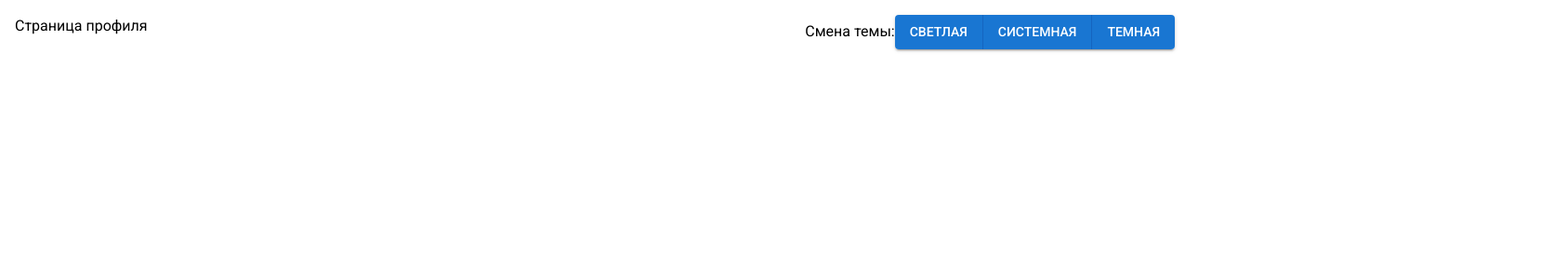
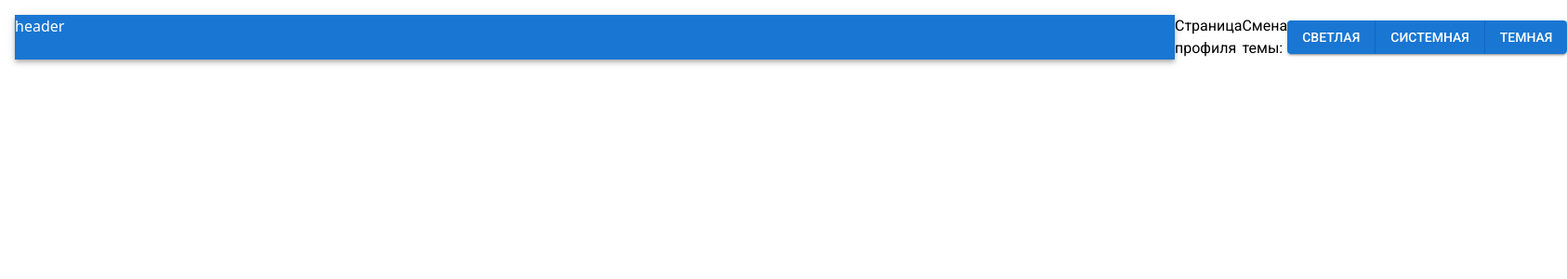
Before and after one commit to kaskodim/delivery-app, a Next.js app: page /profile in a window 1280 px wide. Shown: the top 300 px of the page at 93% size, 1686 px wide, since content can reach past the window. Built offline with nearby package versions, Linux system fonts and the light colour scheme; what @mui/material-nextjs would draw is missing.

Commit message:
исправление бага с мерцанием темы и соотвествующей ошибки от nextjs #56

```diff
--- a/src/app/profile/page.tsx
+++ b/src/app/profile/page.tsx
@@ -1,12 +1,13 @@
 "use server";
 
 import React from "react";
-import { Typography } from "@mui/material";
+import { AppBar, Typography } from "@mui/material";
 import ThemeSelector from "@/components/ThemeSelector";
 
 const ProfilePage = () => {
   return (
     <div className={"flex justify-between w-full"}>
+      <AppBar position="static">header</AppBar>
       <Typography>Страница профиля</Typography>
       <ThemeSelector />
     </div>
--- a/src/providers/themeContext/CustomThemeProvider.tsx
+++ b/src/providers/themeContext/CustomThemeProvider.tsx
@@ -1,13 +1,18 @@
 "use client";
 
-import { FC, PropsWithChildren, useCallback, useMemo, useState } from "react";
+import { FC, PropsWithChildren, useCallback, useEffect, useMemo, useState } from "react";
 import { ModeTheme, ThemeContext, ThemePreference } from "@/providers/themeContext/themeContext";
 import { ThemeProvider } from "@mui/material/styles";
 import { generateAppTheme } from "@/styles/theme";
 import { getSystemTheme } from "@/lib/getSystemTheme";
 
 export const CustomThemeProvider: FC<PropsWithChildren> = ({ children }) => {
+  const [didMount, setDidMount] = useState(false);
   const [mode, setMode] = useState<ModeTheme>(getSystemTheme());
+
+  useEffect(() => {
+    setDidMount(true);
+  }, []);
 
   const changeMode = useCallback(
     (newMode: ThemePreference) => {
@@ -27,7 +32,7 @@ export const CustomThemeProvider: FC<PropsWithChildren> = ({ children }) => {
 
   return (
     <ThemeContext.Provider value={contextValue}>
-      <ThemeProvider theme={theme}>{children}</ThemeProvider>
+      <ThemeProvider theme={theme}>{didMount && children}</ThemeProvider>
     </ThemeContext.Provider>
   );
 };
```
